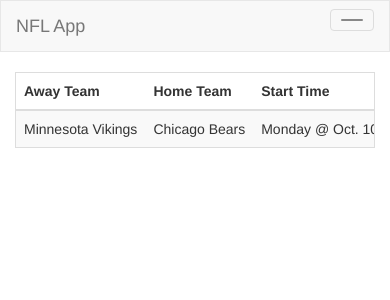
After one commit to bcuevas07/caves-football-league, a Django app: page /nfl/current_week/ in a window 390 px wide. The commit adds this page. Shown: the top 300 px of the page. Run offline with Django 3.2, Linux system fonts and the light colour scheme; tables that the repository leaves empty hold one stand-in row (values such as "Sample post"); data that the repository does not hold is empty; some libraries are stand-ins or nearby versions.

Commit message:
Adding a Current Week view to display the games of the current NFL week Updating the base template to have links to Overview and Current Week Updating the database name. NflGame object now converts the start time to a datetime object and converts the team name to the full name. Removing the NflData object, but the methods are still accessible via nfl.utils.

```diff
--- a/nfl_app/config/settings/base.py
+++ b/nfl_app/config/settings/base.py
@@ -77,7 +77,7 @@ WSGI_APPLICATION = 'config.wsgi.application'
 DATABASES = {
     'default': {
         'ENGINE': 'django.db.backends.sqlite3',
-        'NAME': os.path.join(BASE_DIR, 'db.sqlite3'),
+        'NAME': os.path.join(BASE_DIR, 'nfl_app.sqlite3'),
     }
 }
 
--- a/nfl_app/nfl/nfl_game.py
+++ b/nfl_app/nfl/nfl_game.py
@@ -1,3 +1,6 @@
+import datetime
+
+
 class NflGame():
     def __init__(self, game_data):
         # {
@@ -30,15 +33,17 @@ class NflGame():
         #     "week": "NflWeek5",
         #     "seasonType": "Regular"
         # }
+        from nfl.utils import TEAM_DETAILS # Cannot import this on start-up since utils loads this file
+
         self.id = game_data['gsisId']
         self.year = game_data['seasonYear']
-        self.start_time = game_data['startTime']
+        self.start_time = datetime.datetime.strptime(game_data['startTime'].split('.')[0], '%Y%m%dT%H%M%S')
         self.day = game_data['dayOfWeek']
         self.week = game_data['week'][7:] # First seven characters are always NflWeek
         self.season_type = game_data['seasonType'].lower()
         self.finished = game_data['finished']
-        self.home_team = game_data['homeTeam']['team']
-        self.away_team = game_data['awayTeam']['team']
+        self.home_team = TEAM_DETAILS[game_data['homeTeam']['team']]['name']
+        self.away_team = TEAM_DETAILS[game_data['awayTeam']['team']]['name']
         self.home_score = game_data['homeTeam']['score']
         self.away_score = game_data['awayTeam']['score']
 
--- a/nfl_app/nfl/urls.py
+++ b/nfl_app/nfl/urls.py
@@ -17,4 +17,5 @@ from django.conf.urls import url
 from nfl import views
 urlpatterns = [
     url(r'home/$', views.home, name='home'),
+    url(r'current_week/$', views.current_week, name='current_week')
 ]
--- a/nfl_app/nfl/utils.py
+++ b/nfl_app/nfl/utils.py
@@ -1,7 +1,7 @@
 import json
 import requests
 
-from nfl_game import NflGame
+from .nfl_game import NflGame
 
 TEAM_DETAILS = {
     'ARI': {'name': 'Arizona Cardinals', 'division': 'west', 'conference': 'NFC'},
@@ -38,38 +38,40 @@ TEAM_DETAILS = {
     'WAS': {'name': 'Washington Redskins', 'division': 'east', 'conference': 'NFC'}
 }
 
-class NflData():
+def get_current_games():
+    game_list = []
+    game_data = _query_database('/games')
+    for game in game_data:
+        nfl_game = NflGame(game)
+        game_list.append(nfl_game)
+    return game_list
 
-    def __init(self):
-        pass
 
-    def get_current_games(self):
-        game_list = []
-        game_data = self._query_database('/games')
-        for game in game_data:
-            nfl_game = NflGame(game)
-            game_list.append(nfl_game)
-        return game_list
+def get_games_by_year(year):
+    game_list = []
+    game_data = _query_database('/games/{}'.format(year))
+    for game in game_data:
+        nfl_game = NflGame(game)
+        game_list.append(nfl_game)
+    return game_list
 
-    def get_games_by_year(self, year):
-        game_list = []
-        game_data = self._query_database('/games/{}'.format(year))
-        for game in game_data:
-            nfl_game = NflGame(game)
-            game_list.append(nfl_game)
-        return game_list
 
-    def get_team_schedule(self, team):
-        game_list = []
-        if not isinstance(team, str) or team not in TEAM_DETAILS:
-            return game_list  # Maybe raise an exception or return some error string instead?
-        team_data = self._query_database('/team/{}/schedule'.format(team))
-        for game in team_data:
-            nfl_game = NflGame(game)
-            game_list.append(nfl_game)
-        return game_list
+def get_team_schedule(team):
+    game_list = []
+    if not isinstance(team, str) or team not in TEAM_DETAILS:
+        return game_list  # Maybe raise an exception or return some error string instead?
+    team_data = _query_database('/team/{}/schedule'.format(team))
+    for game in team_data:
+        nfl_game = NflGame(game)
+        game_list.append(nfl_game)
+    return game_list
 
-    def _query_database(self, relative_path):
-        root_path = 'http://api.suredbits.com/nfl/v0/'
-        raw_data = requests.get('{}{}'.format(root_path, relative_path))
-        return json.loads(raw_data.content.decode('UTF-8'))
+
+def _query_database(relative_path):
+    root_path = 'http://api.suredbits.com/nfl/v0/'
+    raw_data = requests.get('{}{}'.format(root_path, relative_path))
+    parsed_data = raw_data.content.decode('UTF-8')
+    json_data = {}
+    if raw_data.status_code != 200 and   parsed_data is not None: # No internet access or access to the api site
+        json_data = json.loads(parsed_data)
+    return json_data
--- a/nfl_app/nfl/views.py
+++ b/nfl_app/nfl/views.py
@@ -1,5 +1,44 @@
 from django.shortcuts import render
+from nfl.utils import get_current_games
+from nfl.nfl_game import NflGame
+from datetime import datetime
+# Create your views here.
 
-# Create your views here.
+
 def home(request):
     return render(request, 'home.html')
+
+
+def current_week(request):
+    games = get_current_games()
+    games.append(NflGame({
+            "gsisId": "2017100900",
+            "seasonYear": 2017,
+            "startTime": "20171010T003000.000Z",
+            "timeInserted": "20170803T145501.334Z",
+            "dayOfWeek": "Monday",
+            "gameKey": "57311",
+            "finished": True,
+            "homeTeam": {
+                "scoreQ3": 7,
+                "turnovers": 0,
+                "scoreQ2": 0,
+                "score": 17,
+                "team": "CHI",
+                "scoreQ1": 2,
+                "scoreQ4": 8
+            },
+            "timeUpdate": "20171010T115412.165Z",
+            "awayTeam": {
+                "scoreQ3": 14,
+                "turnovers": 1,
+                "scoreQ2": 3,
+                "score": 20,
+                "team": "MIN",
+                "scoreQ1": 0,
+                "scoreQ4": 3
+            },
+            "week": "NflWeek5",
+            "seasonType": "Regular"
+        }))
+    return render(request, 'current_week.html', context={'games': games})
--- a/nfl_app/templates/base.html
+++ b/nfl_app/templates/base.html
@@ -3,7 +3,7 @@
 <html lang="en">
 <head>
     <meta charset="UTF-8">
-    <title>Checkbook</title>
+    <title>NFL 2017</title>
 
     <link rel="stylesheet" type="text/css" href="{% static 'css/bootstrap.css' %}">
     <link rel="stylesheet"  type="text/css" href="{% static 'css/nfl.css' %}">
@@ -26,8 +26,8 @@
             </div>
             <div class="collapse navbar-collapse" id="navbar-collapse-1">
                 <ul class="nav navbar-nav">
-                    <li><a href="#">Overview</a></li>
-                    <li><a href="#">Current Week</a></li>
+                    <li><a href="{% url 'nfl:home' %}">Overview</a></li>
+                    <li><a href="{% url 'nfl:current_week' %}">Current Week</a></li>
                     <li><a href="#">Season Scores</a></li>
                     <li><a href="#">???</a></li>
                 </ul>
--- /dev/null
+++ b/nfl_app/templates/current_week.html
@@ -0,0 +1,33 @@
+{%extends 'base.html' %}
+{% block content %}
+    <div id="current-schedule" class="row">
+        <div class="col-xs-12">
+            <div class="table-responsive">
+                <table id="current-week-games" class="table table-striped table-hover">
+                    <thead>
+                      <tr>
+                          <th>Away Team</th>
+                          <th>Home Team</th>
+                          <th>Start Time</th>
+                          <th>Score</th>
+                          <th>Finished</th>
+                      </tr>
+                    </thead>
+                    <tbody>
+                    {% for game in games %}
+                        <tr>
+                            <td>{{game.away_team}}</td>
+                            <td>{{game.home_team}}</td>
+                            <td>{{game.day}} @ {{game.start_time}}</td>
+                            <td>{{game.away_score}} - {{game.home_score}}</td>
+                            <td>{% if game.finished %} YES {% else %} NO {% endif %}</td>
+                        </tr>
+                    {% empty %}
+                        <tr><td colspan="5" align="center">No Game Data This Week</td></tr>
+                    {% endfor %}
+                    </tbody>
+                </table>
+            </div>
+        </div>
+    </div>
+{% endblock %}
```
